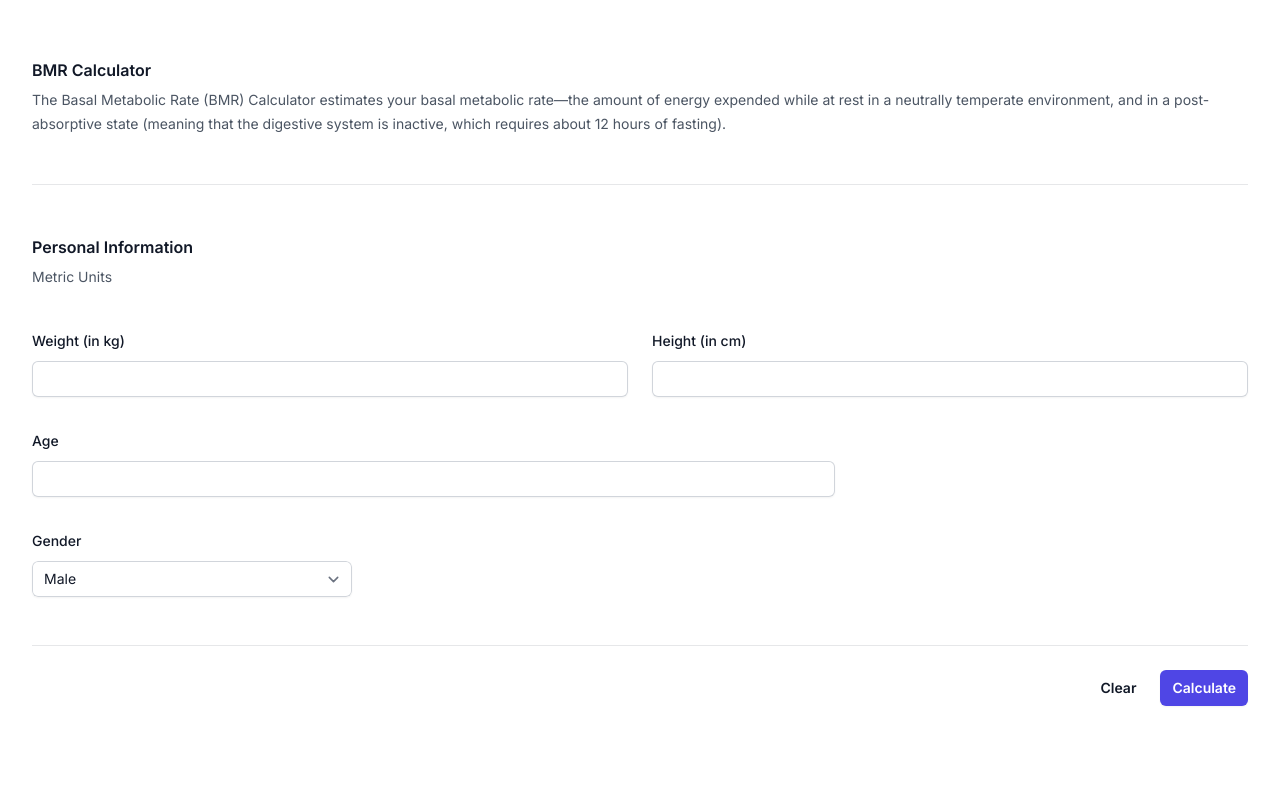
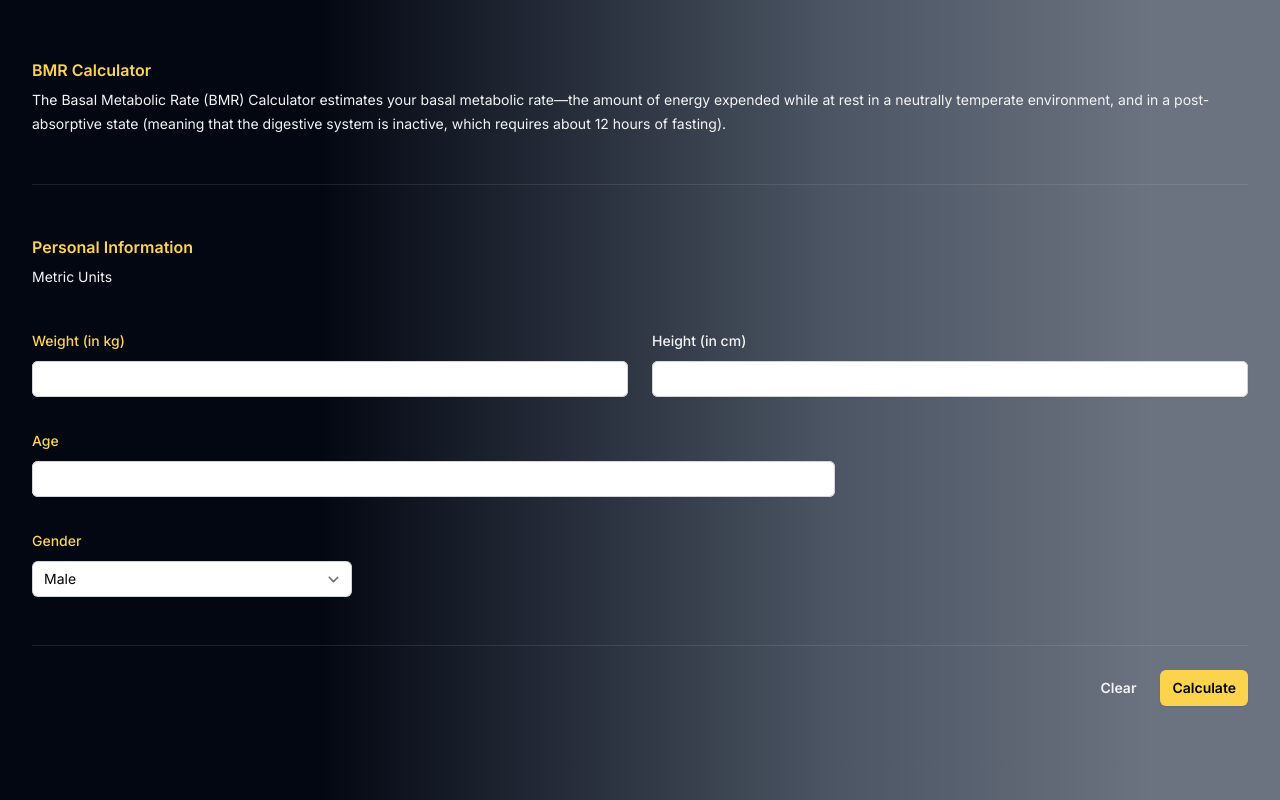
Before and after one commit to nottnottloop/My-Fitness-Aibou, a Next.js app in the folder frontend/: page /user/kitchen/bmrcalculator in a window 1280 px wide. Built offline with nearby package versions, Linux system fonts and the light colour scheme.

Commit message:
add clear from functionality to bmr calculator

```diff
--- a/frontend/src/app/layout.tsx
+++ b/frontend/src/app/layout.tsx
@@ -17,7 +17,9 @@ export default function RootLayout({
 }) {
   return (
     <html lang="en">
-      <body className={inter.className}>
+      <body
+        className={`${inter.className} bg-gradient-to-r from-gray-950 from-25% via-gray-600 via-65% to-gray-500 to-90%`}
+      >
         {/*<NavBar/>*/}
         {children}
       </body>
--- a/frontend/src/app/page.tsx
+++ b/frontend/src/app/page.tsx
@@ -36,18 +36,18 @@ const features = [
 export default function Home() {
   const [mobileMenuOpen, setMobileMenuOpen] = useState(false);
   return (
-    <div className="bg-white">
+    <div className="bg-gradient-to-r from-gray-950 from-25% via-gray-600 via-65% to-gray-500 to-90%">
       <header className="absolute inset-x-0 top-0 z-50">
         <nav
           className="flex items-center justify-between p-6 lg:px-8"
           aria-label="Global"
         >
           <div className="flex lg:flex-1">
-            <a href="#" className="-m-1.5 p-1.5">
+            <a href="/" className="-m-1.5 p-1.5">
               <span className="sr-only">Your Company</span>
               <img
                 className="h-8 w-auto"
-                src="https://tailwindui.com/img/logos/mark.svg?color=indigo&shade=600"
+                src="https://tailwindui.com/img/logos/mark.svg?color=amber&shade=300"
                 alt=""
               />
             </a>
@@ -55,7 +55,7 @@ export default function Home() {
           <div className="flex lg:hidden">
             <button
               type="button"
-              className="-m-2.5 inline-flex items-center justify-center rounded-md p-2.5 text-gray-700"
+              className="-m-2.5 inline-flex items-center justify-center rounded-md p-2.5 text-gray-100"
               onClick={() => setMobileMenuOpen(true)}
             >
               <span className="sr-only">Open main menu</span>
@@ -67,7 +67,7 @@ export default function Home() {
               <a
                 key={item.name}
                 href={item.href}
-                className="text-sm font-semibold leading-6 text-gray-900"
+                className="text-sm font-semibold leading-6 text-gray-100"
               >
                 {item.name}
               </a>
@@ -76,7 +76,7 @@ export default function Home() {
           <div className="hidden lg:flex lg:flex-1 lg:justify-end">
             <a
               href="/user/login"
-              className="text-sm font-semibold leading-6 text-gray-900"
+              className="text-sm font-semibold leading-6 text-amber-300"
             >
               Log in <span aria-hidden="true">&rarr;</span>
             </a>
@@ -95,13 +95,13 @@ export default function Home() {
                 <span className="sr-only">Your Company</span>
                 <img
                   className="h-8 w-auto"
-                  src="https://tailwindui.com/img/logos/mark.svg?color=indigo&shade=600"
+                  src="https://tailwindui.com/img/logos/mark.svg?color=amber&shade=300"
                   alt=""
                 />
               </a>
               <button
                 type="button"
-                className="-m-2.5 rounded-md p-2.5 text-gray-700"
+                className="-m-2.5 rounded-md p-2.5 text-gray-100"
                 onClick={() => setMobileMenuOpen(false)}
               >
                 <span className="sr-only">Close menu</span>
@@ -115,7 +115,7 @@ export default function Home() {
                     <a
                       key={item.name}
                       href={item.href}
-                      className="-mx-3 block rounded-lg px-3 py-2 text-base font-semibold leading-7 text-gray-900 hover:bg-gray-50"
+                      className="-mx-3 block rounded-lg px-3 py-2 text-base font-semibold leading-7 text-gray-100 hover:bg-gray-50"
                     >
                       {item.name}
                     </a>
@@ -124,7 +124,7 @@ export default function Home() {
                 <div className="py-6">
                   <a
                     href="#"
-                    className="-mx-3 block rounded-lg px-3 py-2.5 text-base font-semibold leading-7 text-gray-900 hover:bg-gray-50"
+                    className="-mx-3 block rounded-lg px-3 py-2.5 text-base font-semibold leading-7 text-gray-100 hover:bg-gray-50"
                   >
                     Log in
                   </a>
@@ -136,87 +136,91 @@ export default function Home() {
       </header>
 
       <div className="relative isolate px-6 pt-14 lg:px-8">
+        {/*}
         <div
           className="absolute inset-x-0 -top-40 -z-10 transform-gpu overflow-hidden blur-3xl sm:-top-80"
           aria-hidden="true"
         >
           <div
-            className="relative left-[calc(50%-11rem)] aspect-[1155/678] w-[36.125rem] -translate-x-1/2 rotate-[30deg] bg-gradient-to-tr from-[#ff80b5] to-[#9089fc] opacity-30 sm:left-[calc(50%-30rem)] sm:w-[72.1875rem]"
+            className="relative left-[calc(50%-11rem)] aspect-[1155/678] w-[36.125rem] -translate-x-1/2 rotate-[30deg] bg-gradient-to-tr from-[#fef3c7] to-[#eab308] opacity-30 sm:left-[calc(50%-30rem)] sm:w-[72.1875rem]"
             style={{
               clipPath:
                 "polygon(74.1% 44.1%, 100% 61.6%, 97.5% 26.9%, 85.5% 0.1%, 80.7% 2%, 72.5% 32.5%, 60.2% 62.4%, 52.4% 68.1%, 47.5% 58.3%, 45.2% 34.5%, 27.5% 76.7%, 0.1% 64.9%, 17.9% 100%, 27.6% 76.8%, 76.1% 97.7%, 74.1% 44.1%)",
             }}
           />
         </div>
+          */}
         <div className="mx-auto max-w-2xl py-32 sm:py-48 lg:py-56">
           <div className="hidden sm:mb-8 sm:flex sm:justify-center">
-            <div className="relative rounded-full px-3 py-1 text-sm leading-6 text-gray-600 ring-1 ring-gray-900/10 hover:ring-gray-900/20">
+            <div className="relative rounded-full px-3 py-1 text-sm leading-6 text-gray-100 ring-1 ring-gray-100 hover:ring-gray-900/20">
               Announcing our next round of funding.{" "}
-              <a href="#" className="font-semibold text-indigo-600">
+              <a href="#" className="font-semibold text-amber-300">
                 <span className="absolute inset-0" aria-hidden="true" />
                 Read more <span aria-hidden="true">&rarr;</span>
               </a>
             </div>
           </div>
           <div className="text-center">
-            <h1 className="text-4xl font-bold tracking-tight text-gray-900 sm:text-6xl">
+            <h1 className="text-4xl font-bold tracking-tight text-gray-50 sm:text-6xl">
               Reach your goals with MyFitnessAibou
             </h1>
-            <p className="mt-6 text-lg leading-8 text-gray-600">
+            <p className="mt-6 text-lg leading-8 text-gray-100">
               Build healthy habits with the all-in-one food, exercise, and
               calorie tracker.
             </p>
             <div className="mt-10 flex items-center justify-center gap-x-6">
               <a
                 href="#"
-                className="rounded-md bg-indigo-600 px-3.5 py-2.5 text-sm font-semibold text-white shadow-sm hover:bg-indigo-500 focus-visible:outline focus-visible:outline-2 focus-visible:outline-offset-2 focus-visible:outline-indigo-600"
+                className="rounded-md bg-amber-300 px-3.5 py-2.5 text-sm font-semibold text-gray-900 shadow-sm hover:bg-amber-400 focus-visible:outline focus-visible:outline-2 focus-visible:outline-offset-2 focus-visible:outline-amber-300"
               >
                 Get started
               </a>
               <a
                 href="#"
-                className="text-sm font-semibold leading-6 text-gray-900"
+                className="text-sm font-semibold leading-6 text-gray-100"
               >
                 Learn more <span aria-hidden="true">→</span>
               </a>
             </div>
           </div>
         </div>
+        {/*
         <div
           className="absolute inset-x-0 top-[calc(100%-13rem)] -z-10 transform-gpu overflow-hidden blur-3xl sm:top-[calc(100%-30rem)]"
           aria-hidden="true"
         >
           <div
-            className="relative left-[calc(50%+3rem)] aspect-[1155/678] w-[36.125rem] -translate-x-1/2 bg-gradient-to-tr from-[#ff80b5] to-[#9089fc] opacity-30 sm:left-[calc(50%+36rem)] sm:w-[72.1875rem]"
+            className="relative left-[calc(50%+3rem)] aspect-[1155/678] w-[36.125rem] -translate-x-1/2 bg-gradient-to-tr from-[#fef3c7] to-[#eab308] opacity-30 sm:left-[calc(50%+36rem)] sm:w-[72.1875rem]"
             style={{
               clipPath:
                 "polygon(74.1% 44.1%, 100% 61.6%, 97.5% 26.9%, 85.5% 0.1%, 80.7% 2%, 72.5% 32.5%, 60.2% 62.4%, 52.4% 68.1%, 47.5% 58.3%, 45.2% 34.5%, 27.5% 76.7%, 0.1% 64.9%, 17.9% 100%, 27.6% 76.8%, 76.1% 97.7%, 74.1% 44.1%)",
             }}
           />
         </div>
+          */}
       </div>
-      <div className="overflow-hidden bg-white py-24 sm:py-32">
+      <div className="overflow-hidden bg-gradient-to-r from-gray-950 from-25% via-gray-600 via-65% to-gray-500 to-90% py-24 sm:py-32">
         <div className="mx-auto max-w-7xl px-6 lg:px-8">
           <div className="mx-auto grid max-w-2xl grid-cols-1 gap-x-8 gap-y-16 sm:gap-y-20 lg:mx-0 lg:max-w-none lg:grid-cols-2">
             <div className="lg:pr-8 lg:pt-4">
               <div className="lg:max-w-lg">
-                <h2 className="text-base font-semibold leading-7 text-indigo-600">
+                <h2 className="text-base font-semibold leading-7 text-amber-300">
                   Deploy faster
                 </h2>
-                <p className="mt-2 text-3xl font-bold tracking-tight text-gray-900 sm:text-4xl">
+                <p className="mt-2 text-3xl font-bold tracking-tight text-gray-100 sm:text-4xl">
                   Hit your health goals in 1-2-3
                 </p>
-                <p className="mt-6 text-lg leading-8 text-gray-600">
+                <p className="mt-6 text-lg leading-8 text-gray-100">
                   Lorem ipsum, dolor sit amet consectetur adipisicing elit.
                   Maiores impedit perferendis suscipit eaque, iste dolor
                   cupiditate blanditiis ratione.
                 </p>
-                <dl className="mt-10 max-w-xl space-y-8 text-base leading-7 text-gray-600 lg:max-w-none">
+                <dl className="mt-10 max-w-xl space-y-8 text-base leading-7 text-gray-100 lg:max-w-none">
                   {features.map((feature) => (
                     <div key={feature.name} className="relative pl-9">
-                      <dt className="inline font-semibold text-gray-900">
+                      <dt className="inline font-semibold text-gray-100">
                         <feature.icon
-                          className="absolute left-1 top-1 h-5 w-5 text-indigo-600"
+                          className="absolute left-1 top-1 h-5 w-5 text-amber-300"
                           aria-hidden="true"
                         />
                         {feature.name}
--- a/frontend/src/app/user/kitchen/bmrcalculator/page.tsx
+++ b/frontend/src/app/user/kitchen/bmrcalculator/page.tsx
@@ -38,15 +38,19 @@ export default function Page() {
       });
   }
 
+  function clearForm() {
+    document.getElementById("bmr-form").reset();
+  }
+
   return (
-    <div className="mx-auto max-w-7xl px-2 py-14 sm:px-6 lg:px-8">
-      <form action={getBmr}>
+    <div className="mx-auto max-w-7xl px-2 py-14 sm:px-6 lg:px-8 ">
+      <form action={getBmr} id="bmr-form">
         <div className="space-y-12">
-          <div className="border-b border-gray-900/10 pb-12">
-            <h1 className="text-base font-semibold leading-7 text-gray-900">
+          <div className="border-b border-gray-100/10 pb-12">
+            <h1 className="text-base font-semibold leading-7 text-amber-300">
               BMR Calculator
             </h1>
-            <p className="mt-1 text-sm leading-6 text-gray-600">
+            <p className="mt-1 text-sm leading-6 text-gray-100">
               The Basal Metabolic Rate (BMR) Calculator estimates your basal
               metabolic rate—the amount of energy expended while at rest in a
               neutrally temperate environment, and in a post-absorptive state
@@ -55,17 +59,17 @@ export default function Page() {
             </p>
           </div>
 
-          <div className="border-b border-gray-900/10 pb-12">
-            <h2 className="text-base font-semibold leading-7 text-gray-900">
+          <div className="border-b border-gray-100/10 pb-12">
+            <h2 className="text-base font-semibold leading-7 text-amber-300">
               Personal Information
             </h2>
-            <p className="mt-1 text-sm leading-6 text-gray-600">Metric Units</p>
+            <p className="mt-1 text-sm leading-6 text-gray-100">Metric Units</p>
 
             <div className="mt-10 grid grid-cols-1 gap-x-6 gap-y-8 sm:grid-cols-6">
               <div className="sm:col-span-3">
                 <label
                   htmlFor="weight"
-                  className="block text-sm font-medium leading-6 text-gray-900"
+                  className="block text-sm font-medium leading-6 text-amber-300"
                 >
                   Weight (in kg)
                 </label>
@@ -75,7 +79,7 @@ export default function Page() {
                     name="weight"
                     id="weight"
                     autoComplete="weight"
-                    className="block w-full rounded-md border-0 py-1.5 text-gray-900 shadow-sm ring-1 ring-inset ring-gray-300 placeholder:text-gray-400 focus:ring-2 focus:ring-inset focus:ring-indigo-600 sm:text-sm sm:leading-6"
+                    className="block w-full rounded-md border-0 py-1.5 text-gray-900 shadow-sm ring-1 ring-inset ring-gray-300 placeholder:text-gray-400 focus:ring-2 focus:ring-inset focus:ring-amber-300 sm:text-sm sm:leading-6"
                   />
                 </div>
               </div>
@@ -83,7 +87,7 @@ export default function Page() {
               <div className="sm:col-span-3">
                 <label
                   htmlFor="height"
-                  className="block text-sm font-medium leading-6 text-gray-900"
+                  className="block text-sm font-medium leading-6 text-gray-100"
                 >
                   Height (in cm)
                 </label>
@@ -92,7 +96,7 @@ export default function Page() {
                     type="number"
                     name="height"
                     id="height"
-                    className="block w-full rounded-md border-0 py-1.5 text-gray-900 shadow-sm ring-1 ring-inset ring-gray-300 placeholder:text-gray-400 focus:ring-2 focus:ring-inset focus:ring-indigo-600 sm:text-sm sm:leading-6"
+                    className="block w-full rounded-md border-0 py-1.5 text-gray-900 shadow-sm ring-1 ring-inset ring-gray-300 placeholder:text-gray-400 focus:ring-2 focus:ring-inset focus:ring-amber-300 sm:text-sm sm:leading-6"
                   />
                 </div>
               </div>
@@ -100,7 +104,7 @@ export default function Page() {
               <div className="sm:col-span-4">
                 <label
                   htmlFor="age"
-                  className="block text-sm font-medium leading-6 text-gray-900"
+                  className="block text-sm font-medium leading-6 text-amber-300"
                 >
                   Age
                 </label>
@@ -110,7 +114,7 @@ export default function Page() {
                     name="age"
                     type="number"
                     autoComplete="age"
-                    className="block w-full rounded-md border-0 py-1.5 text-gray-900 shadow-sm ring-1 ring-inset ring-gray-300 placeholder:text-gray-400 focus:ring-2 focus:ring-inset focus:ring-indigo-600 sm:text-sm sm:leading-6"
+                    className="block w-full rounded-md border-0 py-1.5 text-gray-900 shadow-sm ring-1 ring-inset ring-gray-300 placeholder:text-gray-400 focus:ring-2 focus:ring-inset focus:ring-amber-300 sm:text-sm sm:leading-6"
                   />
                 </div>
               </div>
@@ -118,7 +122,7 @@ export default function Page() {
               <div className="sm:col-span-3">
                 <label
                   htmlFor="gender"
-                  className="block text-sm font-medium leading-6 text-gray-900"
+                  className="block text-sm font-medium leading-6 text-amber-300"
                 >
                   Gender
                 </label>
@@ -126,7 +130,7 @@ export default function Page() {
                   <select
                     id="gender"
                     name="gender"
-                    className="block w-full rounded-md border-0 py-1.5 text-gray-900 shadow-sm ring-1 ring-inset ring-gray-300 focus:ring-2 focus:ring-inset focus:ring-indigo-600 sm:max-w-xs sm:text-sm sm:leading-6"
+                    className="block w-full rounded-md border-0 py-1.5 text-text-gray-900 shadow-sm ring-1 ring-inset ring-gray-300 focus:ring-2 focus:ring-inset focus:ring-amber-300 sm:max-w-xs sm:text-sm sm:leading-6"
                   >
                     <option>Male</option>
                     <option>Female</option>
@@ -140,20 +144,21 @@ export default function Page() {
         <div className="mt-6 flex items-center justify-end gap-x-6">
           <button
             type="button"
-            className="text-sm font-semibold leading-6 text-gray-900"
+            className="text-sm font-semibold leading-6 text-gray-100"
+            onClick={clearForm}
           >
             Clear
           </button>
           <button
             type="submit"
-            className="rounded-md bg-indigo-600 px-3 py-2 text-sm font-semibold text-white shadow-sm hover:bg-indigo-500 focus-visible:outline focus-visible:outline-2 focus-visible:outline-offset-2 focus-visible:outline-indigo-600"
+            className="rounded-md bg-amber-300 px-3 py-2 text-sm font-semibold text-black shadow-sm hover:bg-amber-400 focus-visible:outline focus-visible:outline-2 focus-visible:outline-offset-2 focus-visible:outline-amber-300"
           >
             Calculate
           </button>
         </div>
       </form>
       <div>
-        <h1 className="text-base font-semibold leading-7 text-gray-900">
+        <h1 className="text-2xl font-semibold leading-7 text-gray-100">
           {bmrResult ?? bmrResult}
         </h1>
       </div>
--- a/frontend/src/app/user/login/layout.tsx
+++ b/frontend/src/app/user/login/layout.tsx
@@ -12,7 +12,10 @@ export default function RootLayout({
   children: React.ReactNode;
 }) {
   return (
-    <html lang="en" className="h-full bg-white">
+    <html
+      lang="en"
+      className="h-full bg-gradient-to-r from-gray-950 from-25% via-gray-600 via-65% to-gray-500 to-90%"
+    >
       <body className="h-full">{children}</body>
     </html>
   );
--- a/frontend/src/app/user/login/page.tsx
+++ b/frontend/src/app/user/login/page.tsx
@@ -5,10 +5,10 @@ export default function Page() {
         <div className="sm:mx-auto sm:w-full sm:max-w-sm">
           <img
             className="mx-auto h-10 w-auto"
-            src="https://tailwindui.com/img/logos/mark.svg?color=indigo&shade=600"
+            src="https://tailwindui.com/img/logos/mark.svg?color=amber&shade=300"
             alt="Your Company"
           />
-          <h2 className="mt-10 text-center text-2xl font-bold leading-9 tracking-tight text-gray-900">
+          <h2 className="mt-10 text-center text-2xl font-bold leading-9 tracking-tight text-gray-100">
             Sign in to your account
           </h2>
         </div>
@@ -18,7 +18,7 @@ export default function Page() {
             <div>
               <label
                 htmlFor="email"
-                className="block text-sm font-medium leading-6 text-gray-900"
+                className="block text-sm font-medium leading-6 text-gray-100"
               >
                 Email address
               </label>
@@ -29,7 +29,7 @@ export default function Page() {
                   type="email"
                   autoComplete="email"
                   required
-                  className="block w-full rounded-md border-0 py-1.5 text-gray-900 shadow-sm ring-1 ring-inset ring-gray-300 placeholder:text-gray-400 focus:ring-2 focus:ring-inset focus:ring-indigo-600 sm:text-sm sm:leading-6"
+                  className="block w-full rounded-md border-0 py-1.5 text-gray-100 shadow-sm ring-1 ring-inset ring-gray-300 placeholder:text-gray-400 focus:ring-2 focus:ring-inset focus:ring-amber-400 sm:text-sm sm:leading-6"
                 />
               </div>
             </div>
@@ -38,14 +38,14 @@ export default function Page() {
               <div className="flex items-center justify-between">
                 <label
                   htmlFor="password"
-                  className="block text-sm font-medium leading-6 text-gray-900"
+                  className="block text-sm font-medium leading-6 text-gray-100"
                 >
                   Password
                 </label>
                 <div className="text-sm">
                   <a
                     href="#"
-                    className="font-semibold text-indigo-600 hover:text-indigo-500"
+                    className="font-semibold text-amber-300 hover:text-amber-400"
                   >
                     Forgot password?
                   </a>
@@ -58,7 +58,7 @@ export default function Page() {
                   type="password"
                   autoComplete="current-password"
                   required
-                  className="block w-full rounded-md border-0 py-1.5 text-gray-900 shadow-sm ring-1 ring-inset ring-gray-300 placeholder:text-gray-400 focus:ring-2 focus:ring-inset focus:ring-indigo-600 sm:text-sm sm:leading-6"
+                  className="block w-full rounded-md border-0 py-1.5 text-gray-100 shadow-sm ring-1 ring-inset ring-gray-300 placeholder:text-gray-400 focus:ring-2 focus:ring-inset focus:ring-amber-400 sm:text-sm sm:leading-6"
                 />
               </div>
             </div>
@@ -66,18 +66,18 @@ export default function Page() {
             <div>
               <button
                 type="submit"
-                className="flex w-full justify-center rounded-md bg-indigo-600 px-3 py-1.5 text-sm font-semibold leading-6 text-white shadow-sm hover:bg-indigo-500 focus-visible:outline focus-visible:outline-2 focus-visible:outline-offset-2 focus-visible:outline-indigo-600"
+                className="flex w-full justify-center rounded-md bg-amber-300 px-3 py-1.5 text-sm font-semibold leading-6 text-black shadow-sm hover:bg-amber-400 focus-visible:outline focus-visible:outline-2 focus-visible:outline-offset-2 focus-visible:outline-amber-600"
               >
                 Sign in
               </button>
             </div>
           </form>
 
-          <p className="mt-10 text-center text-sm text-gray-500">
+          <p className="mt-10 text-center text-sm text-gray-100">
             Don't have an account?{" "}
             <a
               href="/user/signup"
-              className="font-semibold leading-6 text-indigo-600 hover:text-indigo-500"
+              className="font-semibold leading-6 text-amber-300 hover:text-amber-400"
             >
               Sign up here
             </a>
```
